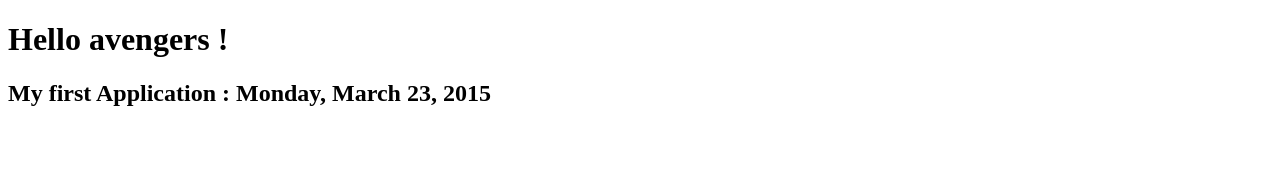
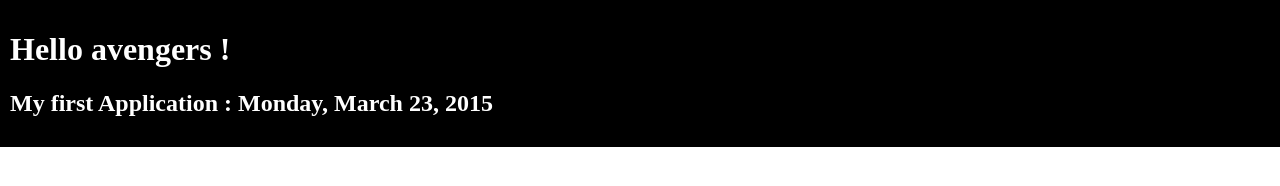
Before and after one commit to kimak/formation-angular, a website: page src/index.html in a window 1280 px wide. Drawn offline with Linux system fonts and the light colour scheme.

Commit message:
add simple css and split controller

```diff
--- a/src/index.html
+++ b/src/index.html
@@ -3,12 +3,16 @@
 <head>
   <meta charset="utf-8">
   <title>{{title}}</title>
+
+  <link rel="stylesheet" type="text/css" href="styles/app.css">
+
 </head>
 <body>
 
-<h1>{{model.title | capitalize}}</h1>
-<h2>{{getTitle()}} : {{currentDate | date:'fullDate'}}</h2>
-
+<header ng-controller="HeaderCtrl">
+    <h1>{{model.title | capitalize}}</h1>
+    <h2>{{getTitle()}} : {{currentDate | date:'fullDate'}}</h2>
+</header>
 
 <script src="vendor/angular.js"></script>
 <script src="vendor/angular-route.js"></script>
@@ -16,5 +20,6 @@
 <script src="scripts/app.js"></script>
 <script src="scripts/filter/capitalize.js"></script>
 <script src="scripts/controller/root.js"></script>
+<script src="scripts/controller/header.js"></script>
 </body>
 </html>
--- /dev/null
+++ b/src/scripts/controller/header.js
@@ -0,0 +1,13 @@
+angular.module("avengersApp").controller("HeaderCtrl",function($scope, $filter){
+
+    $scope.currentDate = new Date().getTime();
+
+    $scope.model = {
+        title: "hello avengers !"
+    };
+
+    $scope.getTitle = function(){
+        return $filter('capitalize')("my first Application");
+    };
+
+});
--- a/src/scripts/controller/root.js
+++ b/src/scripts/controller/root.js
@@ -1,17 +1,5 @@
 angular.module("avengersApp").controller("RootCtrl",function($scope, $filter){
-
 
     $scope.title = "AngularJs Formation";
 
-    $scope.currentDate = new Date().getTime();
-
-    $scope.model = {
-        title: "hello avengers !"
-    };
-
-    $scope.getTitle = function(){
-        return $filter('capitalize')("my first Application");
-    };
-
-
 });
--- a/src/styles/app.css
+++ b/src/styles/app.css
@@ -0,0 +1,10 @@
+body{
+    margin:0;
+}
+
+header{
+    background: #000;
+    margin: 0;
+    color: #FFF;
+    padding: 10px;
+}
```
